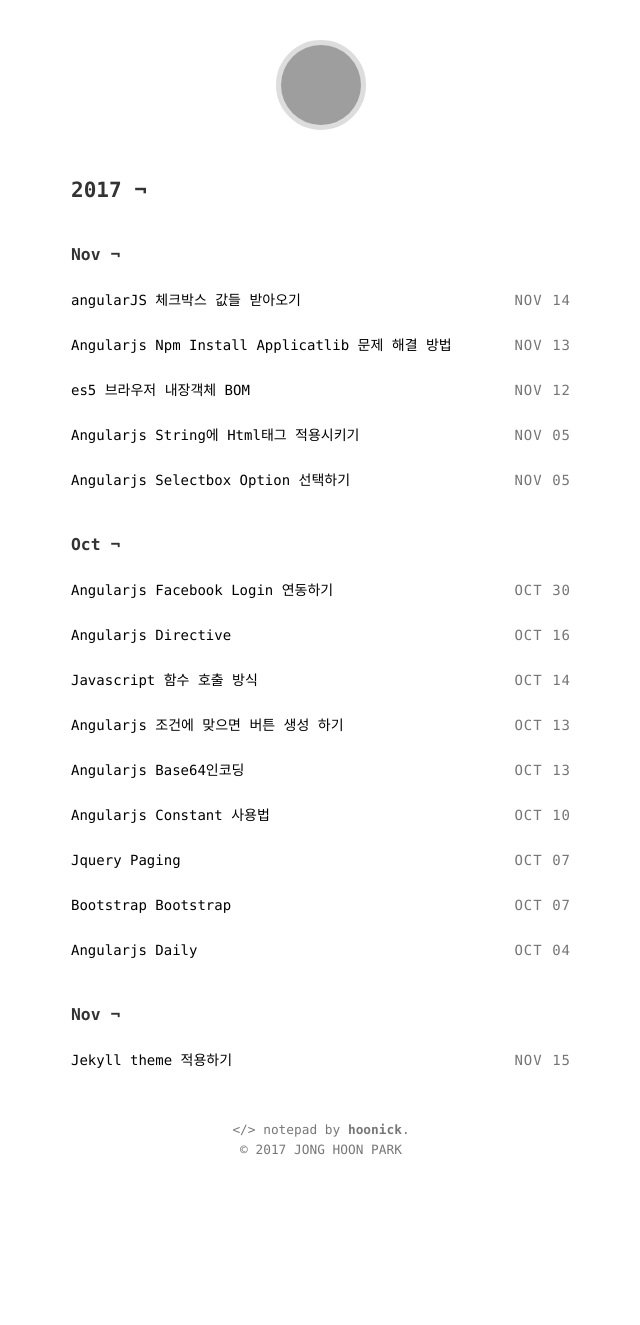
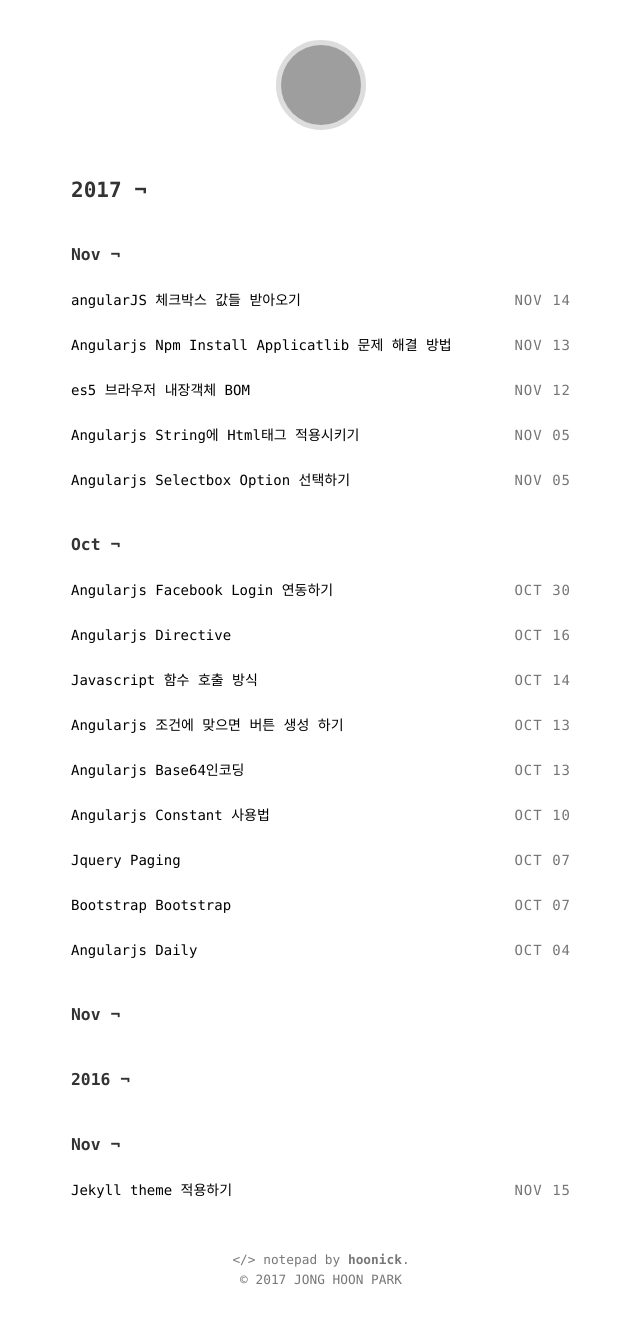
Before and after one commit to hoonick91/-old-choonick.github.io, a Jekyll site: the page built from index.html, in a window 1280 px wide. Shown: the whole page, without its empty margins (319-959 px from the left). Built offline with Jekyll 4.4.1, drawn with Linux system fonts in a browser that asks for light colours; before the commit the page ends 1195 px from its top, so only the background shows below that; grey boxes are pictures that could not be loaded.

Commit message:
change name

```diff
--- a/index.html
+++ b/index.html
@@ -13,6 +13,14 @@
     {% capture nmonth %}{{ post.next.date | date: '%b' }}{% endcapture %}
 
     {% if month != nmonth %}
+    <h3>{{ post.date | date: '%b' }} &#172;</h3>
+    {% endif %}
+
+    {% capture year %}{{ post.date | date: '%Y' }}{% endcapture %}
+    {% capture nyear %}{{ post.next.date | date: '%Y' }}{% endcapture %}
+
+    {% if year != nyear %}
+    <h3>{{ post.date | date: '%Y' }} &#172;</h3>
     <h3>{{ post.date | date: '%b' }} &#172;</h3>
     {% endif %}
 
```
